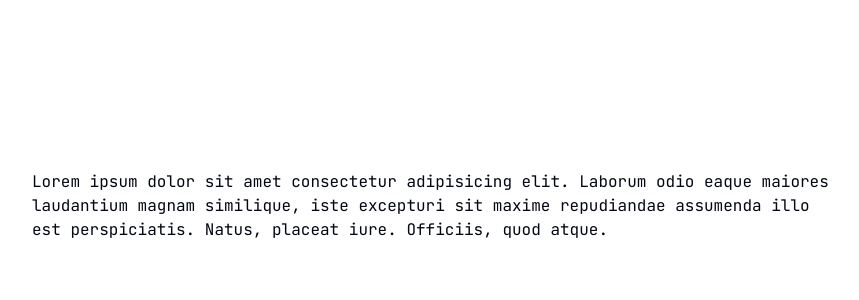
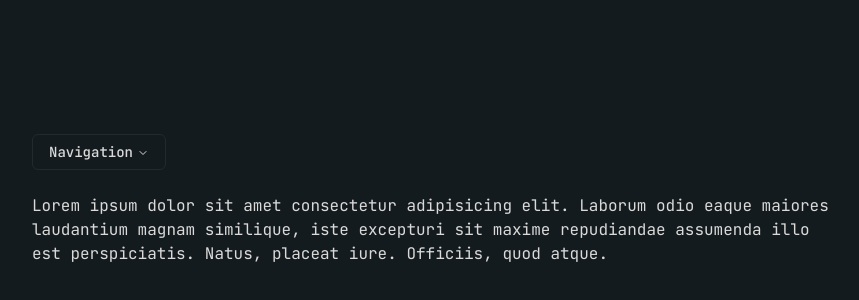
Before and after one commit to MatchaTi/matchanaa, a Next.js app: page / in a window 1280 px wide. Shown: the part 58-358 px from the top of the page, without its empty margins (208-1067 px from the left). Built offline with nearby package versions, Linux system fonts and the light colour scheme.

Commit message:
chore: fixed layout

```diff
--- a/src/app/layout.tsx
+++ b/src/app/layout.tsx
@@ -1,6 +1,7 @@
 import type { Metadata } from 'next';
 import { JetBrains_Mono } from 'next/font/google';
 import './globals.css';
+import SelectPages from '@/components/ui/selectPages';
 
 const jetBrainsMono = JetBrains_Mono({
   variable: '--font-jetbrains-mono',
@@ -17,13 +18,19 @@ export default function RootLayout({
 }: Readonly<{
   children: React.ReactNode;
 }>) {
+
   return (
     <html lang='en'>
       <body
-        className={`${jetBrainsMono.className} mx-auto flex h-screen w-full max-w-[800px] items-center px-4 antialiased lg:px-0`}
+        className={`${jetBrainsMono.className} flex h-screen items-center justify-center bg-blackCustom text-whiteCustom`}
       >
-        <div className='h-[356px] max-h-[345px] overflow-y-auto'>
-          {children}
+        <div className='mx-auto w-full max-w-[800px] px-4 lg:px-0'>
+          <div className='mb-6'>
+            <SelectPages />
+          </div>
+          <div className='mx-auto h-[356px] max-h-[356px] overflow-y-auto'>
+            {children}
+          </div>
         </div>
       </body>
     </html>
```
